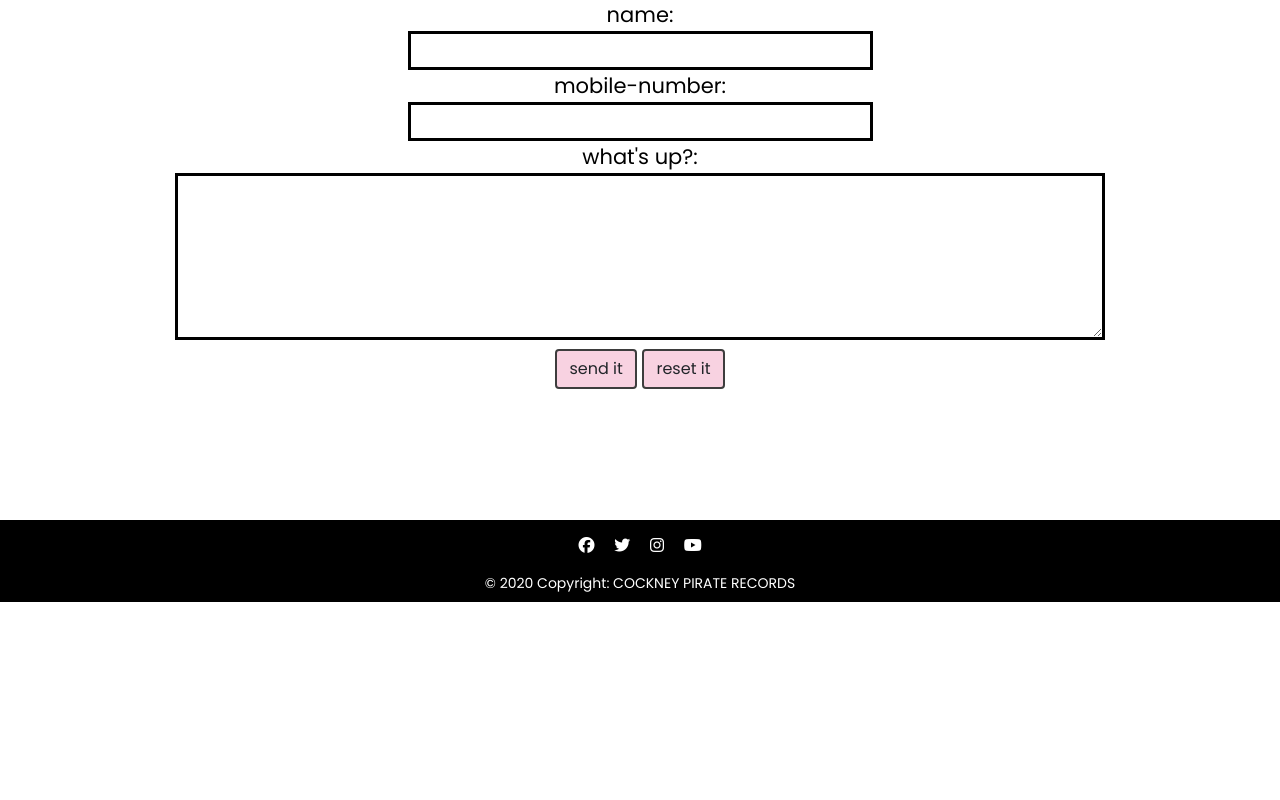
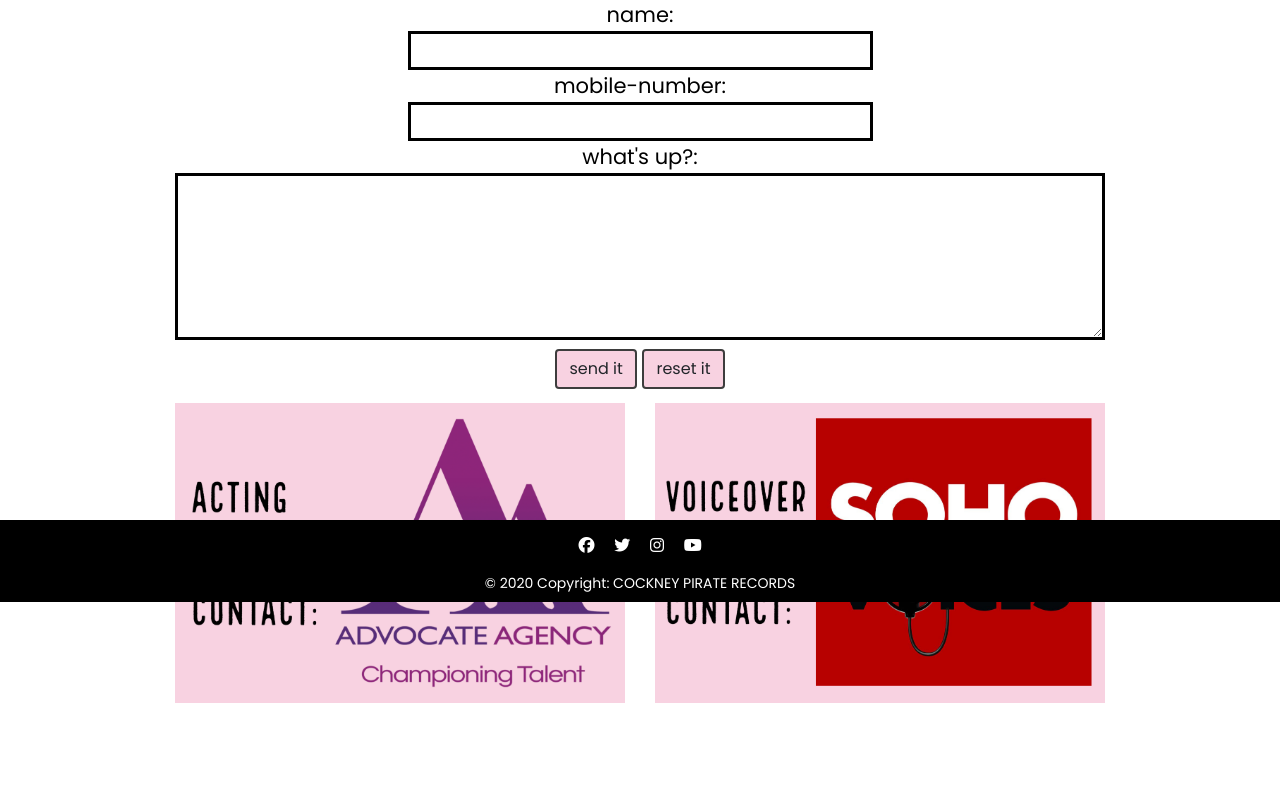
Before and after one commit to eddiebrett/eddiewebsite2020, a Django app: a page that uses templates/contactpage.html in a window 1280 px wide. Shown: the part 198-998 px from the top of the page. Before the commit the page ends 800 px from the top, so only its background shows below. Run offline with Django 3.2, Linux system fonts and the light colour scheme; some libraries are stand-ins or nearby versions; some web fonts are replaced.

Commit message:
added voice over and agenct to contact

```diff
--- a/templates/contactpage.html
+++ b/templates/contactpage.html
@@ -1,4 +1,5 @@
 {% extends 'base.html' %}
+{% load staticfiles %}
 {% block meta_description %} Contact Eddie Brett, get intouch with him. {% endblock %}
 {% block title %}CONTACT EDDIE{% endblock %}
 {% block content %}
@@ -24,6 +25,18 @@
         </form>
 
 	</div>
+
+    <div class="row">
+	    <div class="col-6"><a href="https://www.spotlight.com/interactive/cv/1/M139427.html"
+			target="blank">
+			<img width="100%" src="{% static 'media/eddie-actor.jpg' %}" alt="Eddie Brett Spotlight link">
+                 </a></div>
+	    <div class="col-6"><a href="https://sohovoices.co.uk/artists/eddie-brett/"
+			target="blank">
+			<img width="100%" src="{% static 'media/eddie-voice.jpg' %}"  alt="Eddie Brett Sohovoices link">
+                </a></div>
+
     </div>
+</div>
 
-	{% endblock%}
+{% endblock%}
```
Also changed, not shown: db.sqlite3, static/media/eddie-actor.jpg (added), static/media/eddie-voice.jpg (added).
